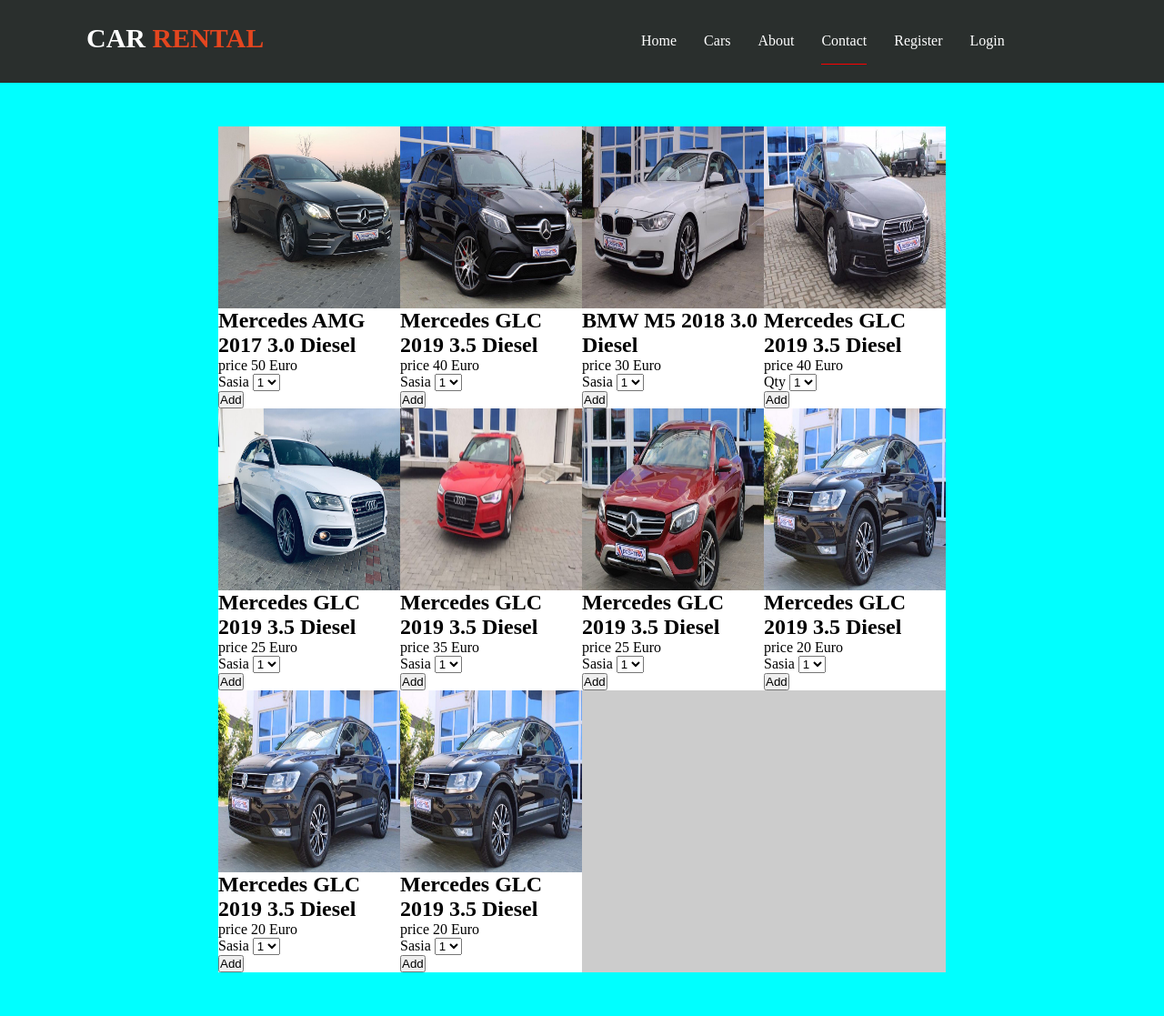
After one commit to AstritMuciqi/RentalServices, a PHP site: page /Cars.html in a window 1280 px wide. The commit adds this page. Shown: the whole page at 91% size. Run offline with PHP 8.4, Linux system fonts and the light colour scheme.

Commit message:
Krijimi i page- products per cars

```diff
--- /dev/null
+++ b/Cars.html
@@ -0,0 +1,290 @@
+<html lang="en">
+<head>
+    <meta charset="UTF-8">
+    <meta http-equiv="X-UA-Compatible" content="IE=edge">
+    <meta name="viewport" content="width=device-width, initial-scale=1.0">
+    <link rel="stylesheet" href="./css/style.css">
+    <link rel="stylesheet" href="https://cdnjs.cloudflare.com/ajax/libs/font-awesome/4.7.0/css/font-awesome.min.css">
+    <title>Rental Car System</title>
+
+</head>
+
+<header class="header">
+    <div class="logo">
+        <a href=""><b>CAR <span>RENTAL</span></b></a>
+    </div>
+    <div class="content-nav">
+        <nav class="nav">
+            <ul>
+                <li><a href="./index.html">Home</a></li>
+                <li><a href="">Cars</a></li>
+                <li><a href="">About</a></li>
+                <li><a style="border-bottom:1px solid red ;" href="./contactUs.html">Contact</a></li>
+                <li><a href="./register.html">Register</a></li>
+                <li><a href="./login.html">Login</a></li>
+            </ul>
+        </nav>
+    </div>
+</header>
+
+
+<body>
+
+    <div class="Car-products">
+        <div class="product">
+          <img src="./assets/p_1.jpg" alt="cover" class="product__cover" />
+         <h2 class="product__title">Mercedes AMG 2017  3.0 Diesel</h2>
+          <p class="product__price">price
+            <span class="product__amount">50 Euro</span>
+          </p>
+          <form action="" class="product__add">
+            <p class="add-to-quantity">
+              <label for="quantity">Sasia</label>
+              <select name="quantity" id="quantity">
+                <option value="1">1</option>
+                <option value="2">2</option>
+                <option value="3">3</option>
+                <option value="4">4</option>
+              </select>
+            </p>
+            <input type="submit" value="Add" class="add-to-submit" />
+          </form>
+        </div>
+
+        <div class="product">
+          <img src="./assets/p_2.jpg" alt="cover" class="product__cover" />
+         <h2 class="product__title">Mercedes GLC 2019 3.5 Diesel</h2>
+          <p class="product__price">price
+            <span class="product__amount">40 Euro  </span>
+          </p>
+          <form action="" class="product__add">
+            <p class="add-to-quantity">
+              <label for="quantity">Sasia</label>
+              <select name="quantity" id="quantity">
+                <option value="1">1</option>
+                <option value="2">2</option>
+                <option value="3">3</option>
+                <option value="4">4</option>
+              </select>
+            </p>
+            <input type="submit" value="Add" class="add-to-submit" />
+          </form>
+        </div>
+
+        <div class="product">
+          <img src="./assets/p_3.jpg" alt="cover" class="product__cover" />
+         <h2 class="product__title">BMW M5 2018 3.0 Diesel</h2>
+          <p class="product__price">price
+            <span class="product__amount">30 Euro</span>
+          </p>
+          <form action="" class="product__add">
+            <p class="add-to-quantity">
+              <label for="quantity">Sasia</label>
+              <select name="quantity" id="quantity">
+                <option value="1">1</option>
+                <option value="2">2</option>
+                <option value="3">3</option>
+                <option value="4">4</option>
+              </select>
+            </p>
+            <input type="submit" value="Add" class="add-to-submit" />
+          </form>
+        </div>
+
+        <div class="product">
+          <img src="./assets/p_4.jpg" alt="cover" class="product__cover" />
+         <h2 class="product__title">Mercedes GLC 2019 3.5 Diesel</h2>
+          <p class="product__price">price
+            <span class="product__amount">40 Euro</span>
+          </p>
+          <form action="" class="product__add">
+            <p class="add-to-quantity">
+              <label for="quantity">Qty</label>
+              <select name="quantity" id="quantity">
+                <option value="1">1</option>
+                <option value="2">2</option>
+                <option value="3">3</option>
+                <option value="4">4</option>
+              </select>
+            </p>
+            <input type="submit" value="Add" class="add-to-submit" />
+          </form>
+        </div>
+
+          <div class="product">
+          <img src="./assets/p_5.jpg" alt="cover" class="product__cover" />
+         <h2 class="product__title">Mercedes GLC 2019 3.5 Diesel</h2>
+          <p class="product__price">price
+            <span class="product__amount">25 Euro</span>
+          </p>
+          <form action="" class="product__add">
+            <p class="add-to-quantity">
+              <label for="quantity">Sasia</label>
+              <select name="quantity" id="quantity">
+                <option value="1">1</option>
+                <option value="2">2</option>
+                <option value="3">3</option>
+                <option value="4">4</option>
+              </select>
+            </p>
+            <input type="submit" value="Add" class="add-to-submit" />
+          </form>
+        </div>
+
+        <div class="product">
+          <img src="./assets/p_6.jpg" alt="cover" class="product__cover" />
+         <h2 class="product__title">Mercedes GLC 2019 3.5 Diesel</h2>
+          <p class="product__price">price
+            <span class="product__amount">35 Euro</span>
+          </p>
+          <form action="" class="product__add">
+            <p class="add-to-quantity">
+              <label for="quantity">Sasia</label>
+              <select name="quantity" id="quantity">
+                <option value="1">1</option>
+                <option value="2">2</option>
+                <option value="3">3</option>
+                <option value="4">4</option>
+              </select>
+            </p>
+            <input type="submit" value="Add" class="add-to-submit" />
+          </form>
+        </div>
+
+        <div class="product">
+          <img src="./assets/p_7.jpg" alt="cover" class="product__cover" />
+         <h2 class="product__title">Mercedes GLC 2019 3.5 Diesel</h2>
+          <p class="product__price">price
+            <span class="product__amount">25 Euro</span>
+          </p>
+          <form action="" class="product__add">
+            <p class="add-to-quantity">
+              <label for="quantity">Sasia</label>
+              <select name="quantity" id="quantity">
+                <option value="1">1</option>
+                <option value="2">2</option>
+                <option value="3">3</option>
+                <option value="4">4</option>
+              </select>
+            </p>
+            <input type="submit" value="Add" class="add-to-submit" />
+          </form>
+        </div>
+
+        <div class="product">
+          <img src="./assets/p_8.jpg" alt="cover" class="product__cover" />
+         <h2 class="product__title">Mercedes GLC 2019 3.5 Diesel</h2>
+          <p class="product__price">price
+            <span class="product__amount">20 Euro</span>
+          </p>
+          <form action="" class="product__add">
+            <p class="add-to-quantity">
+              <label for="quantity">Sasia</label>
+              <select name="quantity" id="quantity">
+                <option value="1">1</option>
+                <option value="2">2</option>
+                <option value="3">3</option>
+                <option value="4">4</option>
+              </select>
+            </p>
+            <input type="submit" value="Add" class="add-to-submit" />
+          </form>
+        </div>
+
+        <div class="product">
+            <img src="./assets/p_8.jpg" alt="cover" class="product__cover" />
+           <h2 class="product__title">Mercedes GLC 2019 3.5 Diesel</h2>
+            <p class="product__price">price
+              <span class="product__amount">20 Euro</span>
+            </p>
+            <form action="" class="product__add">
+              <p class="add-to-quantity">
+                <label for="quantity">Sasia</label>
+                <select name="quantity" id="quantity">
+                  <option value="1">1</option>
+                  <option value="2">2</option>
+                  <option value="3">3</option>
+                  <option value="4">4</option>
+                </select>
+              </p>
+              <input type="submit" value="Add" class="add-to-submit" />
+            </form>
+          </div>
+
+
+          <div class="product">
+            <img src="./assets/p_8.jpg" alt="cover" class="product__cover" />
+           <h2 class="product__title">Mercedes GLC 2019 3.5 Diesel  </h2>
+            <p class="product__price">price
+              <span class="product__amount">20 Euro</span>
+            </p>
+            <form action="" class="product__add">
+              <p class="add-to-quantity">
+                <label for="quantity">Sasia</label>
+                <select name="quantity" id="quantity">
+                  <option value="1">1</option>
+                  <option value="2">2</option>
+                  <option value="3">3</option>
+                  <option value="4">4</option>
+                </select>
+              </p>
+              <input type="submit" value="Add" class="add-to-submit" />
+            </form>
+          </div>
+
+      </div> <!-- /results -->
+
+
+
+
+
+
+
+<!--
+    <footer class="footer-distributed">
+        <div class="fotter-l">
+            <h3>CAR <span>RENTAL</span></h3>
+            <p class="footer-links">
+                <a href="#">Home</a> <br>
+                <a href="#">Cars</a> <br>
+                <a href="#">About</a> <br>
+                <a href="./contactUs.html">Contact</a> <br>
+                <a href="./register.html">Register</a> <br>
+                <a href="./login.html">Login</a>
+            </p>
+            <p class="footer-company-name">Copyright © 2022 <strong>CAR RENTAL</strong>
+                All rights reserved</p>
+        </div>
+        <div class="footer-center">
+            <div>
+                <i class="fa fa-map-marker"></i>
+                <p><span>Prishtinë,</span>
+                    Kosovë</p>
+            </div>
+            <div>
+                <i class="fa fa-phone"></i>
+                <p>+383 49 000 000</p>
+            </div>
+            <div>
+                <i class="fa fa-envelope"></i>
+                <p><a href="#">car-rental@rental.com</a></p>
+            </div>
+        </div>
+        <div class="footer-right">
+            <p class="footer-company-about">
+                <span>About the company</span>
+                <strong>CAR RENTAL</strong> is a Rent a Car company where you can find
+                best cars.
+            </p>
+            <div class="footer-icons">
+                <a href="https://www.facebook.com/" class="fa fa-facebook"></a>
+                <a href="https://www.instagram.com/" class="fa fa-instagram"></a>
+                <a href="https://www.linkedin.com/?trk=guest_homepage-basic_nav-header-logo" class="fa fa-linkedin"></a>
+                <a href="https://twitter.com/" class="fa fa-twitter"></a>
+            </div>
+        </div>
+    </footer>-->
+
+
+</body>
+</html>
--- a/css/style.css
+++ b/css/style.css
@@ -475,3 +475,42 @@
     border-color: #e4461f;
     border-radius: 30px;
  }
+
+body{
+
+    background-color: aqua;
+
+}
+
+/* Products -- Cars */
+
+
+.Car-products {
+  display: flex;
+  flex-direction: row;
+  flex-wrap: wrap;
+
+  background: #ccc;
+  margin: 3em auto;
+  padding:  0;
+
+  width: 800px;
+
+}
+
+
+.product {
+  flex: 0 0 120px;
+
+  background: #fff;
+  margin: 0 ;
+  padding: 0;
+
+}
+
+.product img{
+
+    width: 200px;
+    height:200px;
+
+}
--- a/index.html
+++ b/index.html
@@ -15,7 +15,7 @@
             <nav class="nav">
                 <ul>
                     <li><a class="a-bottom" style="border-bottom:1px solid red ;" href="">Home</a></li>
-                    <li><a class="a-bottom" href="">Cars</a></li>
+                    <li><a class="a-bottom" href="./Cars.html">Cars</a></li>
                     <li><a class="a-bottom" href="">About</a></li>
                     <li><a class="a-bottom" href="./contactUs.html">Contact</a></li>
                     <li><a class="a-bottom" href="./register.html">Register</a></li>
```
Also changed, not shown: assets/p_1.jpg (added), assets/p_2.jpg (added), assets/p_3.jpg (added), assets/p_4.jpg (added), assets/p_5.jpg (added), assets/p_6.jpg (added), assets/p_7.jpg (added), assets/p_8.jpg (added).
